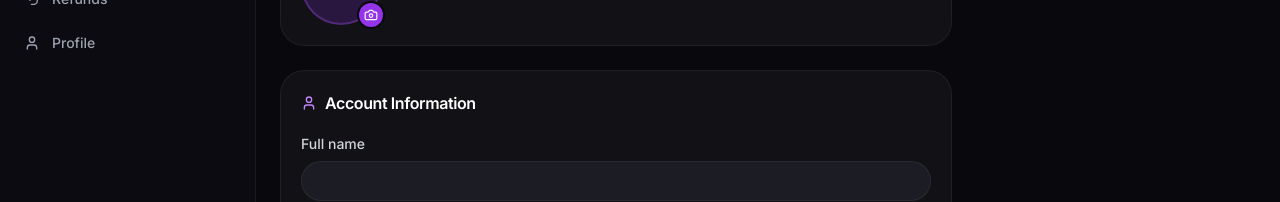
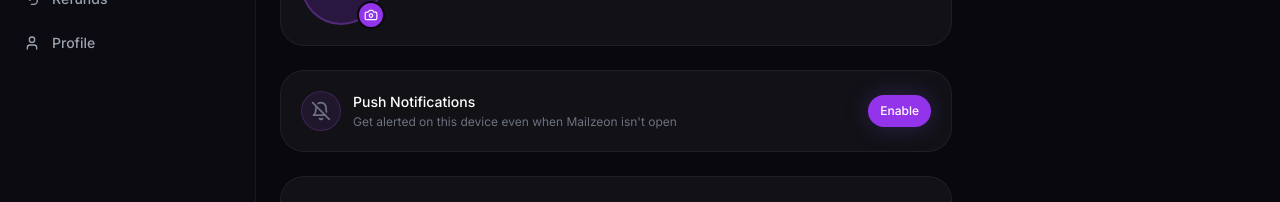
Before and after one commit to Mailzeon/Frontend, a Next.js app: page /admin/profile in a window 1280 px wide. Shown: the part 242-444 px from the top of the page. Built offline with nearby package versions, Linux system fonts and the light colour scheme; no server answers.

Commit message:
Update ProfilePage.tsx

```diff
--- a/components/shared/ProfilePage.tsx
+++ b/components/shared/ProfilePage.tsx
@@ -1,12 +1,16 @@
 'use client';
-import { useState, useRef } from 'react';
-import { User as UserIcon, Lock, Save, Wallet, Phone, Camera, Loader2 } from 'lucide-react';
+import { useState, useRef, useEffect } from 'react';
+import { User as UserIcon, Lock, Save, Wallet, Phone, Camera, Loader2, Bell, BellOff } from 'lucide-react';
 import { Button } from '@/components/ui/button';
 import { Input } from '@/components/ui/input';
 import { Label } from '@/components/ui/label';
 import { toast } from '@/components/ui/toast';
 import { api } from '@/lib/api';
 import { useAuthStore } from '@/store/authStore';
+import {
+  isPushSupported, getExistingSubscription,
+  enablePushNotifications, disablePushNotifications,
+} from '@/lib/pushNotifications';
 
 interface ProfilePageProps {
   /** Worker-only: shows UPI/bank default payment details section */
@@ -124,6 +128,38 @@ export function ProfilePage({ showPaymentDetails = false }: ProfilePageProps) {
     }
   };
 
+  // ── Push notifications (order alerts even when the site is closed) ────────
+  const [pushSupported, setPushSupported] = useState(false);
+  const [pushEnabled, setPushEnabled]     = useState(false);
+  const [pushLoading, setPushLoading]     = useState(false);
+  const [pushChecked, setPushChecked]     = useState(false);
+
+  useEffect(() => {
+    setPushSupported(isPushSupported());
+    getExistingSubscription()
+      .then(sub => setPushEnabled(!!sub))
+      .finally(() => setPushChecked(true));
+  }, []);
+
+  const togglePush = async () => {
+    setPushLoading(true);
+    try {
+      if (pushEnabled) {
+        await disablePushNotifications();
+        setPushEnabled(false);
+        toast.info('Push notifications turned off.');
+      } else {
+        await enablePushNotifications();
+        setPushEnabled(true);
+        toast.success('Push notifications enabled! You\'ll get alerts even when the site is closed.');
+      }
+    } catch (err: any) {
+      toast.error(err.message || 'Could not update push notification settings.');
+    } finally {
+      setPushLoading(false);
+    }
+  };
+
   return (
     <div className="space-y-6 max-w-2xl">
       <div>
@@ -169,6 +205,32 @@ export function ProfilePage({ showPaymentDetails = false }: ProfilePageProps) {
           <p className="text-xs text-gray-500 mt-0.5">JPG, PNG or WEBP — max 5MB</p>
         </div>
       </div>
+
+      {/* Push notifications */}
+      {pushChecked && pushSupported && (
+        <div className="glass-card p-5 flex items-center justify-between gap-4">
+          <div className="flex items-center gap-3">
+            <div className="w-10 h-10 rounded-xl bg-purple-500/10 border border-purple-500/20 flex items-center justify-center shrink-0">
+              {pushEnabled ? <Bell className="w-5 h-5 text-purple-400" /> : <BellOff className="w-5 h-5 text-gray-500" />}
+            </div>
+            <div>
+              <p className="font-medium text-white text-sm">Push Notifications</p>
+              <p className="text-xs text-gray-500 mt-0.5">
+                Get alerted on this device even when Mailzeon isn't open
+              </p>
+            </div>
+          </div>
+          <Button
+            type="button"
+            variant={pushEnabled ? 'outline' : 'default'}
+            size="sm"
+            loading={pushLoading}
+            onClick={togglePush}
+          >
+            {pushEnabled ? 'Turn off' : 'Enable'}
+          </Button>
+        </div>
+      )}
 
       {/* Profile info */}
       <div className="glass-card p-5">
```
